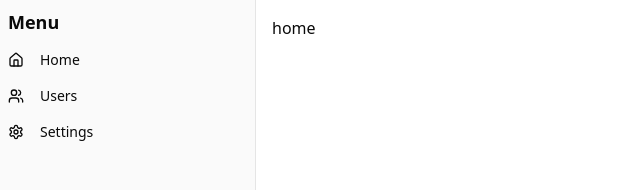
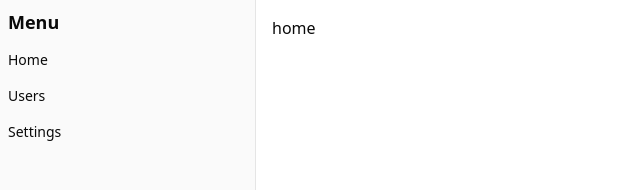
Before and after one commit to zundemy/root, a Next.js app: page / in a window 1280 px wide. Shown: the top 190 px of the page, without its empty margins (0-640 px from the left). Built offline with nearby package versions, Linux system fonts and the light colour scheme.

Commit message:
サイドバーのアイコン削除

```diff
--- a/src/components/app-sidebar.tsx
+++ b/src/components/app-sidebar.tsx
@@ -6,7 +6,6 @@ import {
 	SidebarMenuButton,
 	SidebarMenuItem,
 } from "@/components/ui/sidebar";
-import { Home, Settings, Users } from "lucide-react";
 
 export function AppSidebar() {
 	return (
@@ -18,19 +17,16 @@ export function AppSidebar() {
 				<SidebarMenu>
 					<SidebarMenuItem>
 						<SidebarMenuButton>
-							<Home className="mr-2 h-4 w-4" />
 							<span>Home</span>
 						</SidebarMenuButton>
 					</SidebarMenuItem>
 					<SidebarMenuItem>
 						<SidebarMenuButton>
-							<Users className="mr-2 h-4 w-4" />
 							<span>Users</span>
 						</SidebarMenuButton>
 					</SidebarMenuItem>
 					<SidebarMenuItem>
 						<SidebarMenuButton>
-							<Settings className="mr-2 h-4 w-4" />
 							<span>Settings</span>
 						</SidebarMenuButton>
 					</SidebarMenuItem>
```
